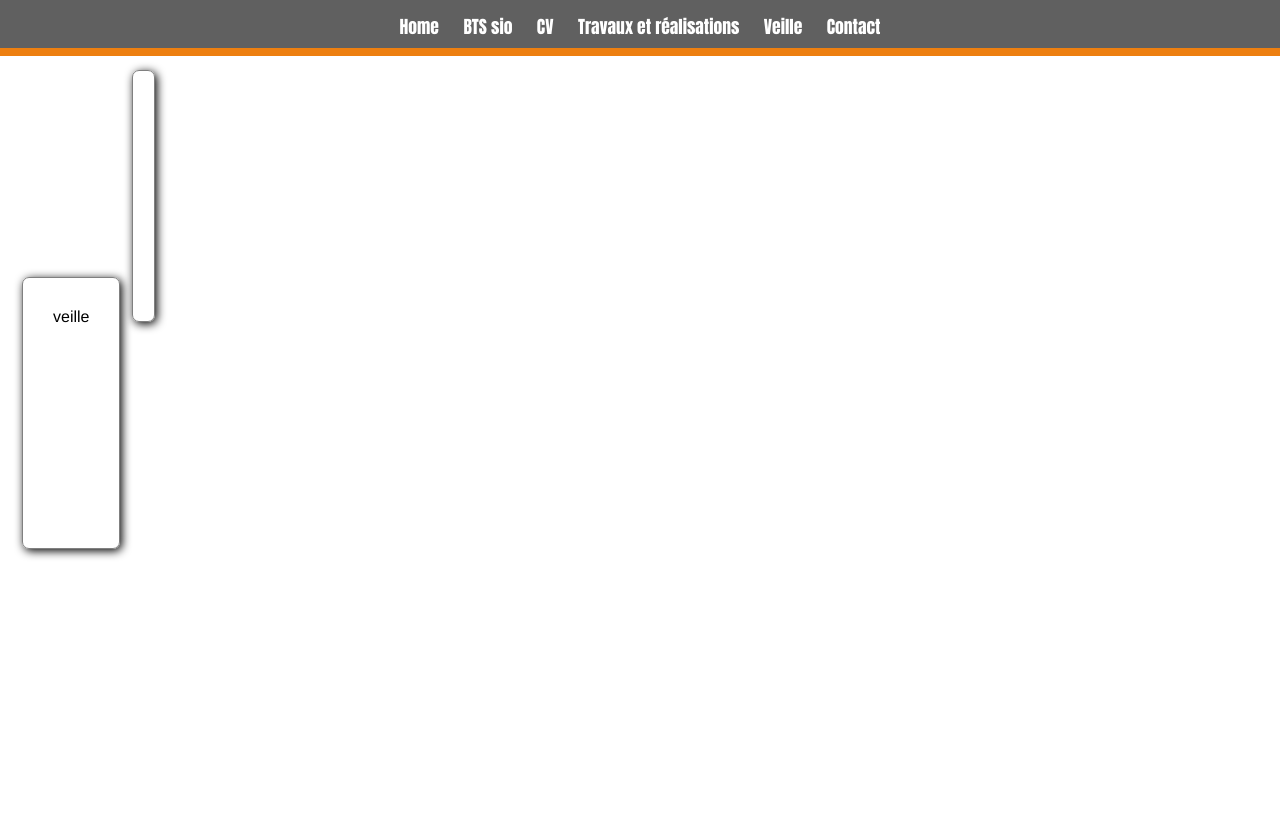
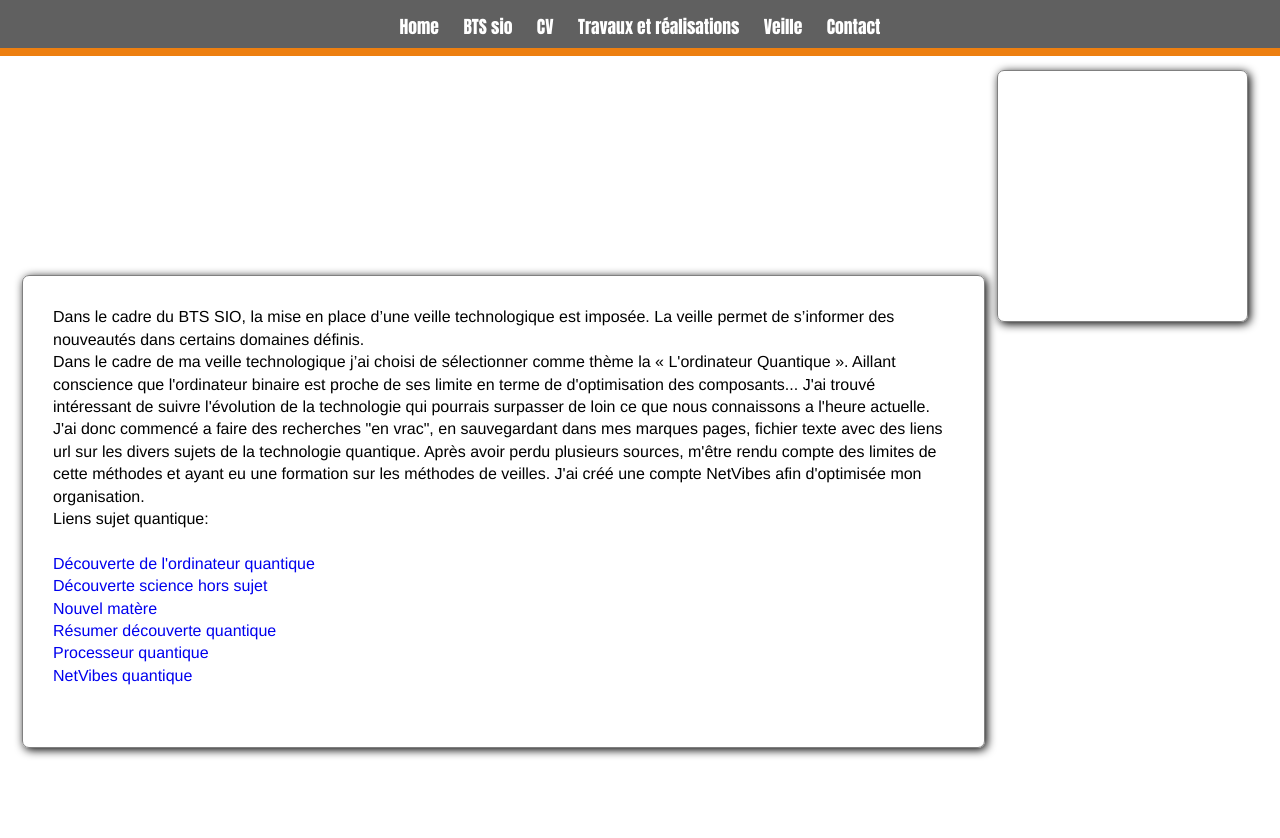
Before and after one commit to Pitchs/siteWeb_RL, a PHP site: page /index.php?page=veille in a window 1280 px wide. Run offline with PHP 8.4, Linux system fonts and the light colour scheme; data that the repository does not hold is empty.

Commit message:
modif ihm
div principal gauche aggrandie, texte aligné a gauche et non center

```diff
--- a/css/monCss.css
+++ b/css/monCss.css
@@ -27,7 +27,8 @@ body,html{height:100%; width:100%;}
   p{
 	padding:10px;
 	margin:10px;
-	text-align: center;
+	text-align: left;
+	line-height: 140%;
 
  }
 
@@ -120,7 +121,8 @@ overflow:hidden;
 	}
 
 .pGauche{
-	width:70%;
+	width:78%;
+
 }
 .pDroite{
 width: auto;
--- a/index.php
+++ b/index.php
@@ -8,6 +8,13 @@
 			<link rel='stylesheet' href='css/monCss.css' type='text/css' />
 			<meta name="keywords" content="Romain Ledru,romain ledru,dévellopeurs nantes,romain ledru porte folio/">
 			<title>Site personel Romain Ledru</title>
+
+			<script type="text/javascript">
+				PDF.SetShowToolBar("true"); //--- barre d'outils true(visible) false(non visible) ---//
+				PDF.SetShowScrollbar("true"); //--- barre de scroll true(visible) false(non visible) ---//
+				PDF.SetPageMode("none"); //--- cache les signets ---//
+				PDF.setZoom(80%); //--- Zoom le document à 80% ---//
+			</script>
 	<head>
 
 	<body>
--- a/pages/veille.php
+++ b/pages/veille.php
@@ -1 +1,23 @@
-<p>veille<p>
+<p>
+Dans le cadre du BTS SIO, la mise en place d’une veille technologique est imposée.
+La veille permet de s’informer des nouveautés dans certains domaines définis.
+</br>
+Dans le cadre de ma veille technologique j’ai choisi de sélectionner comme thème la « L'ordinateur Quantique ».
+Aillant conscience que l'ordinateur binaire est proche de ses limite en terme de d'optimisation des composants...
+J'ai trouvé intéressant de suivre l'évolution de la technologie qui pourrais surpasser de loin ce que nous connaissons a l'heure actuelle.
+</br>
+J'ai donc commencé a faire des recherches "en vrac", en sauvegardant dans mes marques pages, fichier texte avec des liens url sur les divers sujets de la technologie quantique.
+Après avoir perdu plusieurs sources, m'être rendu compte des limites de cette méthodes et ayant eu une formation sur les méthodes de veilles.
+J'ai créé une compte NetVibes afin d'optimisée mon organisation.
+</br>
+Liens sujet quantique:</br>
+</br>
+<a href="http://fr.wikipedia.org/wiki/Calculateur_quantique" target="_blank" >Découverte de l'ordinateur quantique</a></br>
+<a href="http://www.lapresse.ca/sciences/decouvertes/201409/21/01-4802221-premiere-teleportation-quantique-sur-une-distance-de-25-km.php" target="_blank" >Découverte science hors sujet</a></br>
+<a href="http://www.sciences-mag.fr/2013/09/nouvelle-matiere-proprietes-sabre-laser/" target="_blank" >Nouvel matère</a></br>
+<a href="http://www.rtflash.fr/l-ordinateur-quantique-va-revolutionner-l-informatique/article" target="_blank" >Résumer découverte quantique</a></br>
+<a href="http://www.generation-nt.com/transistor-atome-unique-proceseur-ordinateur-quantique-actualite-1544591.html" target="_blank" >Processeur quantique</a></br>
+
+
+<a href="http://www.netvibes.com/subscribe.php?preconfig=1c9f1afe2e95643690a21333a4477b86&preconfigtype=tab" target="_blank" >NetVibes quantique</a></br>
+<p>
```
Also changed, not shown: pages/travaux.php (+12 -1 lines), rss-cache-tmp.php (+0 -7 lines), 2 other files.
